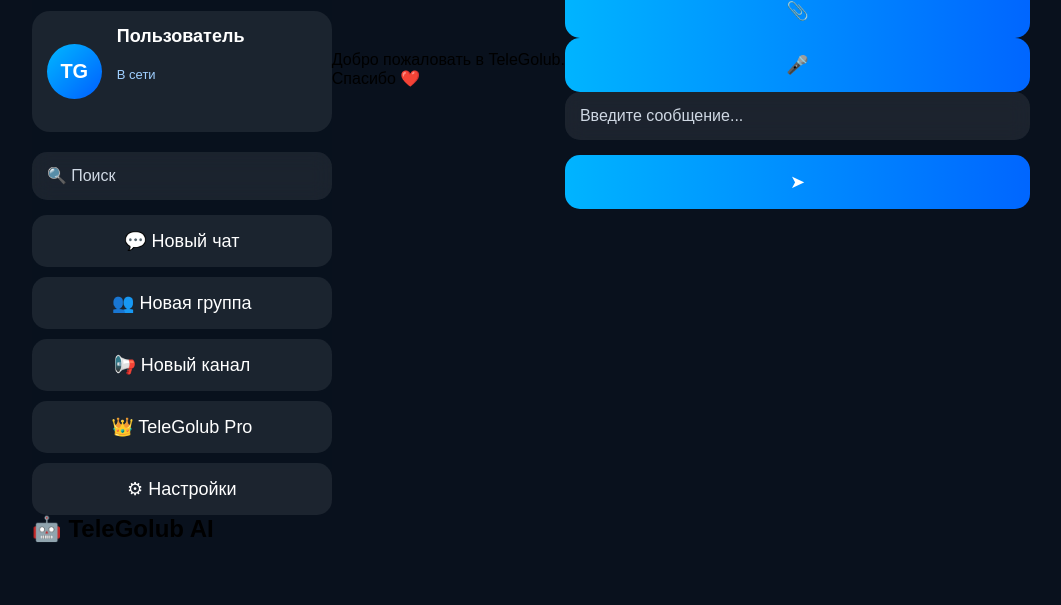
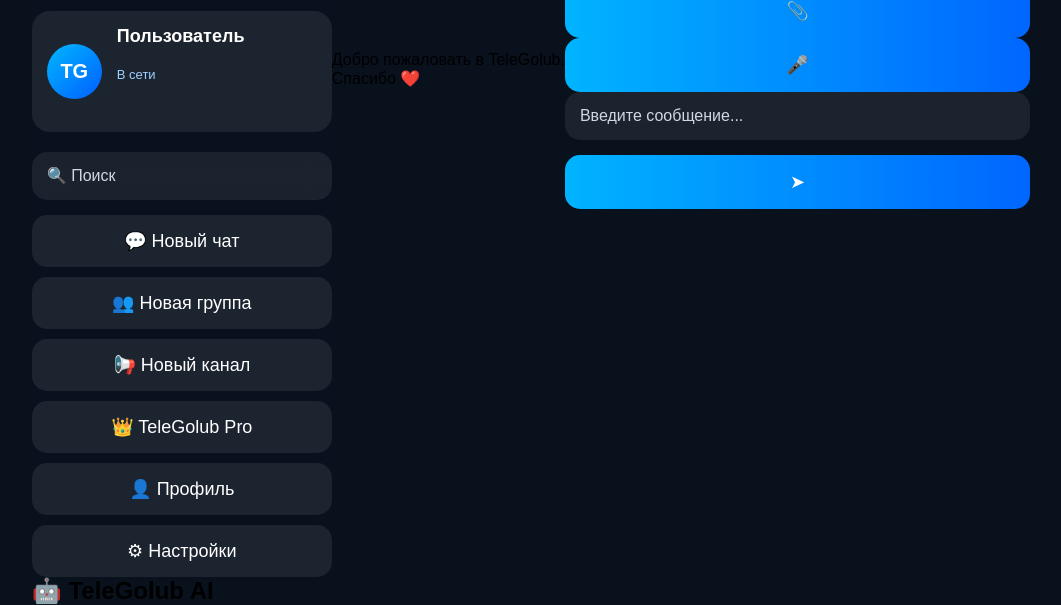
Before and after one commit to golubqv/TeleGolub_X, a plain HTML site: page client/pages/chat.html in a window 1280 px wide. Shown: the part 331-936 px from the top of the page, without its empty margins (109-1170 px from the left). Before the commit the page ends 874 px from the top, so only its background shows below. Drawn offline with Linux system fonts and the light colour scheme.

Commit message:
Update chat.html

```diff
--- a/client/pages/chat.html
+++ b/client/pages/chat.html
@@ -123,6 +123,10 @@
 👑 TeleGolub Pro
 </button>
 
+<button id="profile">
+👤 Профиль
+</button>
+
 <button id="settings">
 ⚙ Настройки
 </button>
```
